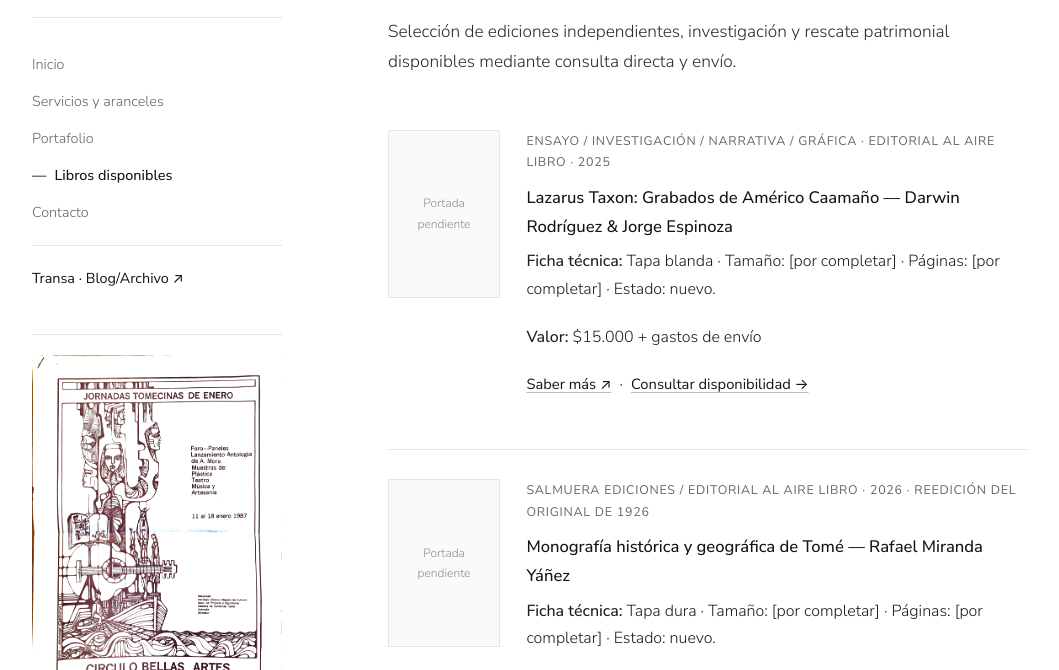
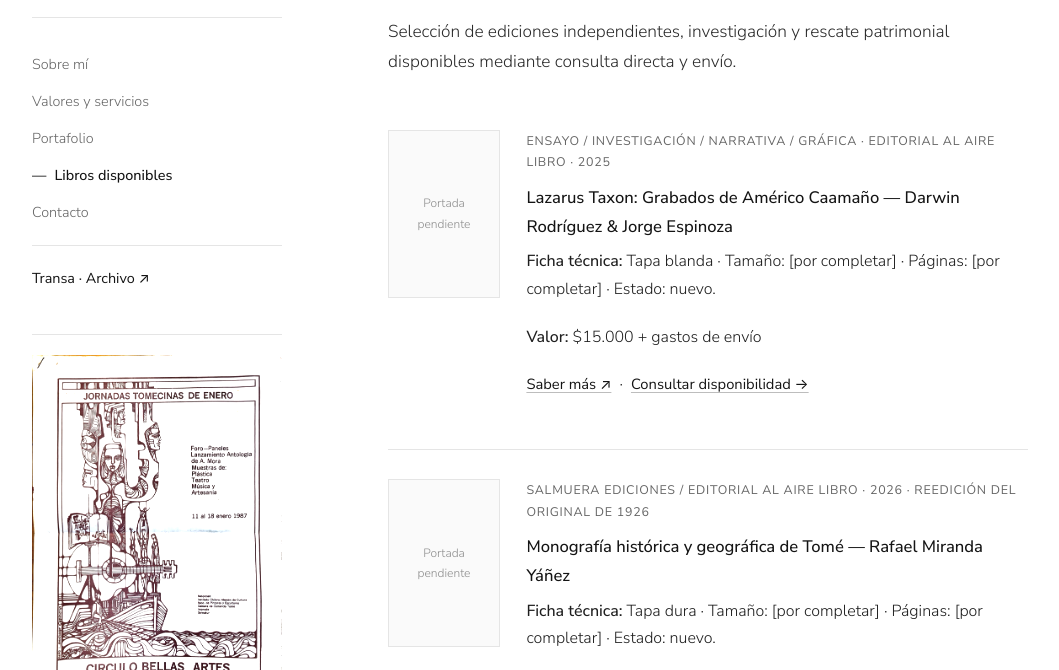
Before and after one commit to darwinrodriguezsuazo/darwinrodriguezsuazo.github.io, a plain HTML site: page libros.html in a window 1280 px wide. Shown: the part 130-800 px from the top of the page, without its empty margins (110-1169 px from the left). Drawn offline with Linux system fonts and the light colour scheme.

Commit message:
Update libros.html

```diff
--- a/libros.html
+++ b/libros.html
@@ -14,14 +14,14 @@
         <p class="site-role">Editor</p>
       </div>
 
-      <nav class="nav-menu" aria-label="Menú principal">
-        <a href="index.html">Inicio</a>
-        <a href="servicios.html">Servicios y aranceles</a>
+<nav class="nav-menu" aria-label="Menú principal">
+        <a href="index.html">Sobre mí</a>
+        <a href="servicios.html">Valores y servicios</a>
         <a href="trabajos.html">Portafolio</a>
         <a href="libros.html" class="active">Libros disponibles</a>
         <a href="contacto.html">Contacto</a>
         <div class="nav-divider"></div>
-        <a href="https://transa.hypotheses.org/" target="_blank" rel="noopener" class="external-blog">Transa · Blog/Archivo ↗</a>
+        <a href="https://transa.hypotheses.org/" target="_blank" rel="noopener" class="external-blog">Transa · Archivo ↗</a>
       </nav>
 
       <figure class="margin-artwork">
```
